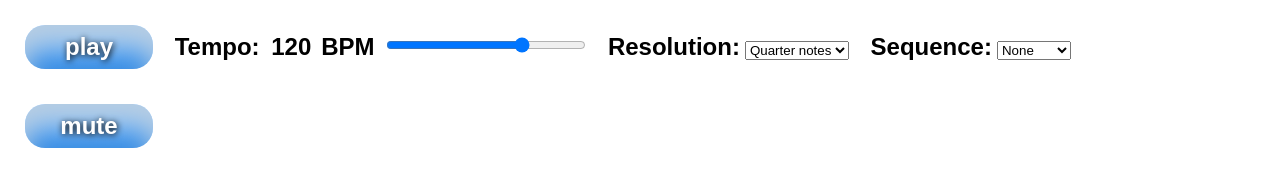
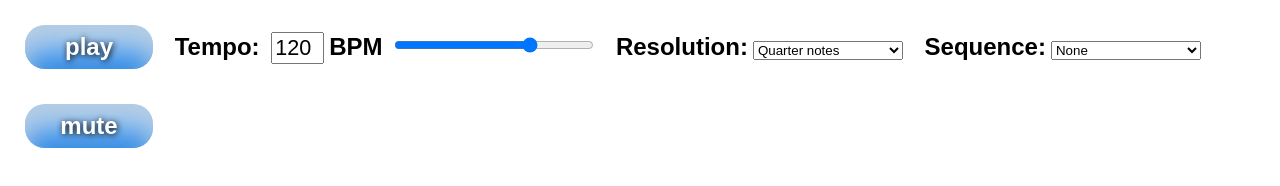
Before and after one commit to nmcgann/nmcgann.github.io, a plain HTML site: page index.html in a window 1280 px wide. Drawn offline with Linux system fonts and the light colour scheme.

Commit message:
made tempo display an input field

```diff
--- a/css/main.css
+++ b/css/main.css
@@ -41,15 +41,18 @@
 }
 
 #showTempo {
-	display: inline-block;
+	/*display: inline-block;*/
 	width: 45px;
+	font-size: 90%;
 }
 
 #showSwing {
-	display: inline-block;
+	/*display: inline-block;*/
 	width: 40px;
 }
-
+#resSelect, #seqSelect{
+	width: 150px;
+}
 .notedisplay {
 	font-family:arial;
 	text-align: center;
@@ -58,7 +61,7 @@
 }
 
 * {
-    -webkit-user-select: none;
+    /*-webkit-user-select: none;*/
 }
 
 body, html {
--- a/index.html
+++ b/index.html
@@ -12,7 +12,7 @@
     <!--<a href="https://github.com/cwilso/metronome" style="position: absolute; top: -5px; right: 15px;">Fork me on GitHub</a>-->
     <div class="controls">
       <div><a class="play" onclick="this.innerText = play();">play</a></div>
-      <div id="tempoBox">Tempo: <span id="showTempo">120</span>BPM <input id="tempo" type="range" min="30.0" max="160.0" step="1" value="120" style="height: 20px; width: 200px" onInput="tempo = event.target.value; document.getElementById('showTempo').innerText=tempo;"></div>
+      <div id="tempoBox">Tempo: <input id="showTempo" type="text" onchange="updateTempoSlider()">BPM <input id="tempo" type="range" min="30.0" max="160.0" step="1" value="120" style="height: 20px; width: 200px" onInput="updateTempo()"></div>
       <div>Resolution:<select id="resSelect" onchange="noteResolution = this.selectedIndex;"><option>Quarter notes<option>8th notes<option>16th notes</select></div>
       <div>Sequence:<select id="seqSelect" onchange="sequence = this.selectedIndex;"><option>None<option>Cyc 4ths<option>Random</select></div>
     </div>
--- a/js/metronome.js
+++ b/js/metronome.js
@@ -28,7 +28,7 @@ var noteCount = 0;
 
 var sequence = 0; 			// 0=none,1=cycle of 4ths, 2=random
 var isMuted = false;      	// Are we currently muted?
-var gainNode = null;		//mute control
+var gainNode = null;
 
 // First, let's shim the requestAnimationFrame API, with a setTimeout fallback
 window.requestAnimFrame = (function(){
@@ -100,7 +100,6 @@ function play() {
       var buffer = audioContext.createBuffer(1, 1, 22050);
       var node = audioContext.createBufferSource();
       node.buffer = buffer;
-
       node.start(0);
       unlocked = true;
     }
@@ -203,6 +202,15 @@ function mute() { //mute event  - zeros out the gain node, or sets to full depen
     }
 }
 
+function updateTempo(){
+	tempo = event.target.value;
+	document.getElementById('showTempo').value = tempo;
+}
+function updateTempoSlider(){
+	tempo = event.target.value;
+	document.getElementById('tempo').value = tempo;
+}
+
 function init(){
     var container = document.createElement( 'div' );
 
@@ -216,7 +224,7 @@ function init(){
     canvasContext.strokeStyle = "#ffffff";
     canvasContext.lineWidth = 2;
 
-//NM new - add the note name display field
+//NM new
     noteDisplay = document.createElement( 'div' );
     noteDisplay.className = "notedisplay";
     document.body.appendChild( noteDisplay );
@@ -231,7 +239,8 @@ function init(){
 	element1.selectedIndex  = 0;
 	element1 = document.getElementById('tempo');
 	element1.value = tempo;
-
+	element1 = document.getElementById('showTempo');
+	element1.value = tempo;
 //
 
     // NOTE: THIS RELIES ON THE MONKEYPATCH LIBRARY BEING LOADED FROM
```
